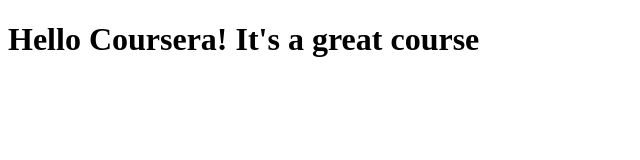
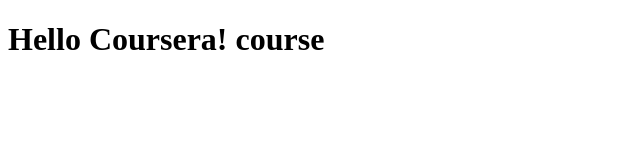
Before and after one commit to MouhAG/coursera-test, a plain HTML site: page site/index.html in a window 1280 px wide. Shown: the whole page, without its empty margins (0-640 px from the left). Drawn offline with Linux system fonts and the light colour scheme.

Commit message:
some chnages

```diff
--- a/site/index.html
+++ b/site/index.html
@@ -4,6 +4,6 @@
   <title>Hello Coursera!</title>
 </head>
 <body>
-<h1>Hello Coursera! It's a great course </h1>
+<h1>Hello Coursera!  course </h1>
 </body>
 </html>
```
